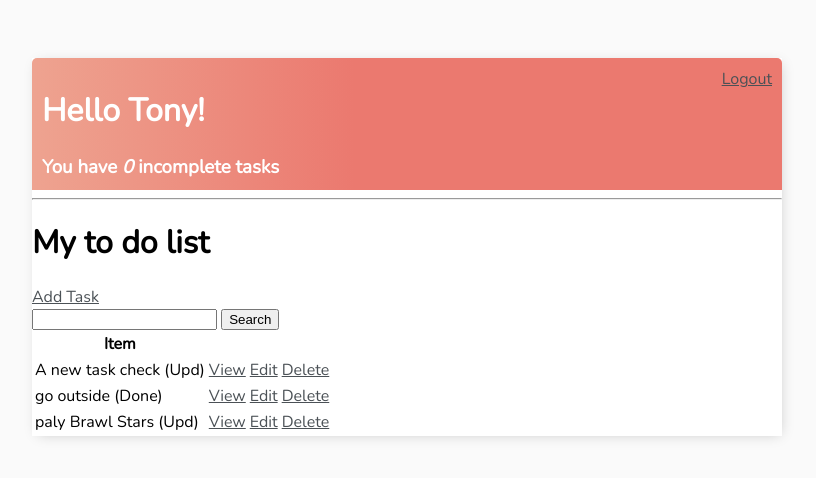
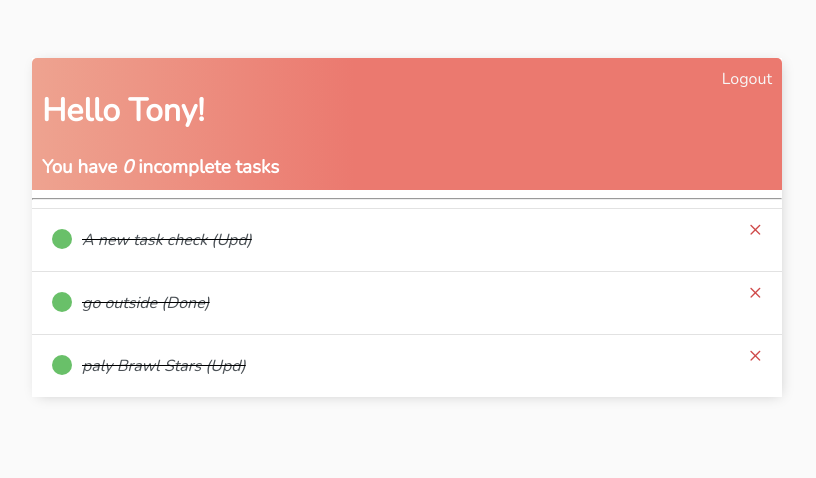
Before and after one commit to boiko88/To-do-list, a Django app: page / in a window 1280 px wide. Shown: the top 478 px of the page, without its empty margins (233-1049 px from the left). Run offline with Django 4.2, Linux system fonts and the light colour scheme; a user stored in the database is signed in; data comes from the database, SQL or seed files in the repository; both versions use the stored data as it was after the commit; some web fonts are replaced.

Commit message:
added a lot of styling for icons and fonts

```diff
--- a/todo_list/base/templates/base/main.html
+++ b/todo_list/base/templates/base/main.html
@@ -50,6 +50,53 @@
                 background: linear-gradient(90deg, #EEA390 0%, #EB796F 43%, #EB796F 100%);
             }
 
+            .header-bar a {
+                color: rgb(247, 247, 247);
+                text-decoration: none;
+            }
+
+            .task-wrapper{
+                display: flex;
+                allign-items: center;
+                justify-content: space-between;
+                padding: 20px;
+                background-color: #fff;
+                border-top: 1px solid rgb(226, 226, 226);
+            }
+
+            .task-title {
+                display: flex;
+            }
+
+            .task-title a {
+                text-decoration: none;
+                color: #4b5156;
+                margin-left: 10px;
+            }
+
+
+            .task-complete-icon {
+                height: 20px;
+                width: 20px;
+                background-color: rgb(105, 192, 105);
+                border-radius: 50%;
+            }
+
+            .task-incomplete-icon {
+                height: 20px;
+                width: 20px;
+                background-color: rgb(218, 218, 218);
+                border-radius: 50%;
+            }
+
+            .delete-link {
+                text-decoration: none;
+                font-weigth: 900;
+                color: #cf4949;
+                font-size: 22px;
+                line-height: 0;
+            }
+
         </style>
     </head>
     <body>
--- a/todo_list/base/templates/base/task_list.html
+++ b/todo_list/base/templates/base/task_list.html
@@ -20,31 +20,38 @@
 
 <hr>
 
-<h1>My to do list</h1>
-<a href="{% url 'task-create' %}">Add Task</a>
 
-<form method="GET">
+{% comment %} <form method="GET">
     <input type='text' name='search-area' value="{{search_input}}">
     <input type="submit" value='Search'>
-</form>
+</form> {% endcomment %}
 
-<table>
-    <tr>
-        <th>Item</th>
-        <th></th>
-        <th></th>
-    </tr>
+
+<div class="task-items-wrapper">
     {% for task in tasks %}
-    <tr>
-        <td>{{task.title}}</td>
-        <td><a href="{% url 'task' task.id %}">View</a></td>
-        <td><a href="{% url 'task-update' task.id %}">Edit</a></td>
-        <td><a href="{% url 'task-delete' task.id %}">Delete</a></td>
-    </tr>
+    <div class="task-wrapper">
+        {% if task.complete %}
+            <div class="task-title">
+                <div class="task-complete-icon"></div>
+                <i><s><a href="{% url 'task-update' task.id %}">{{task}}</a></s></i>
+            </div>
+            <a class="delete-link" href="{% url 'task-delete' task.id %}">&#215;</a>
+            {% else %}
+            <div class="task-title">
+                <div class="task-incomplete-icon"></div>
+                <a href="{% url 'task-update' task.id %}">{{task}}</a>
+            </div>
+            <a class="delete-link" href="{% url 'task-delete' task.id %}">&#215;</a>
+        {% endif %}
+
+    </div>
+
+
     {% empty %}
     <h3>No items in List</h3>
     {% endfor %}
 
-</table>
+</div>
+
 
 {% endblock content %}
```
Also changed, not shown: todo_list/db.sqlite3.
